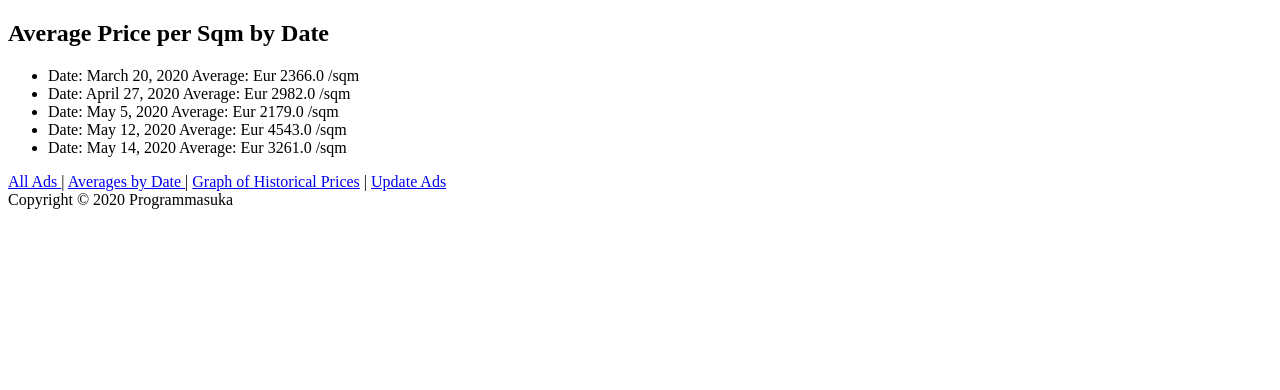
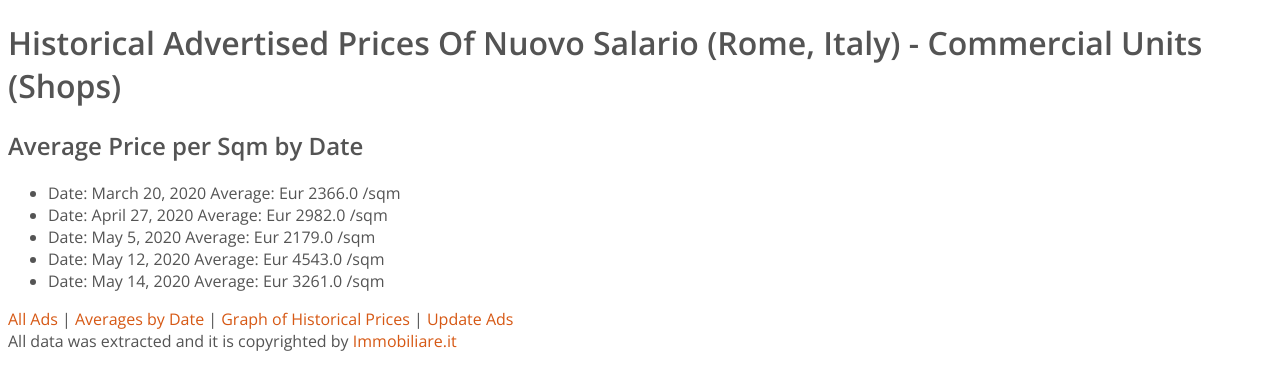
Before and after one commit to albannabla/nuovosalario, a Django app: page /average in a window 1280 px wide. Shown: the top 390 px of the page. Run offline with Django 3.2, Linux system fonts and the light colour scheme; data comes from the database, SQL or seed files in the repository; both versions use the stored data as it was after the commit.

Commit message:
cleaned up style

```diff
--- a/NuovoSalario/static/main.css
+++ b/NuovoSalario/static/main.css
@@ -1,4 +1,33 @@
 @charset "utf-8";
+@import url(http://fonts.googleapis.com/css?family=Open+Sans:400italic,400,300,600);
+
+body{
+	font-family: 'Open Sans', Sans Serif;
+	font-weight: 400;
+	color: #545454;
+	-webkit-font-smoothing: antialiased;
+}
+
+a{
+	text-decoration: none;
+	color: #d65814;
+}
+
+a:hover{
+	text-decoration: none;
+	color: #a93c01;
+}
+
+a:hover,a:active,a:focus {
+	outline: 0;
+}
+
+#maintitle {
+	font-family: 'Open Sans', Sans Serif;
+	font-weight: 1000;
+	color: #545454;
+	-webkit-font-smoothing: antialiased;
+}
 
 .pagination {
     width: 80%;
--- a/NuovoSalario/templates/base.html
+++ b/NuovoSalario/templates/base.html
@@ -8,24 +8,23 @@
 </head>
 <body>
 	<div id="wrapper">
+        <h1> Historical Advertised Prices Of Nuovo Salario (Rome, Italy) - Commercial Units (Shops)</h1>
         <section id="main">
             {% block content %}
             <p>Placeholder text in base template. Replace with page content.</p>
             {% endblock content %}
 		</section>
-        <div>
-            <a href="/"> All Ads </a>
+        <div id="buttons">
+            <a href="/allads"> All Ads </a>
             |
             <a href="/average"> Averages by Date </a>
             |
-            <a href="/graph"> Graph of Historical Prices</a>
+            <a href="/"> Graph of Historical Prices</a>
             |
             <a href="/update"> Update Ads</a>
         </div>
-		<footer id="footer">Copyright &copy;
-            <script type="text/JavaScript">
-                document.write(new Date().getFullYear());
-            </script> Programmasuka
+		<footer id="footer">All data was extracted and it is copyrighted by
+            <a href="http://www.immobiliare.it">Immobiliare.it</a>
         </footer>
     </div>
 </body>
--- a/graph/urls.py
+++ b/graph/urls.py
@@ -3,8 +3,8 @@ from . import views
 from .views import ShopList, avg, Graph
 
 urlpatterns = [
-    path('', ShopList.as_view()),
+    path('allads', ShopList.as_view()),
     path('average', avg.as_view()),
-    path('graph', Graph.as_view()),
+    path('', Graph.as_view()),
     path('update', views.index),
 ]
```
Also changed, not shown: db.sqlite3.
